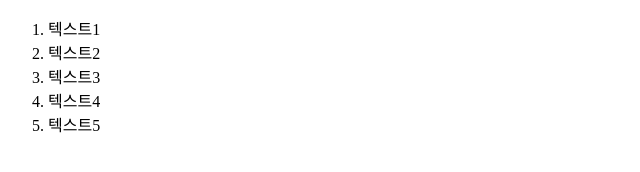
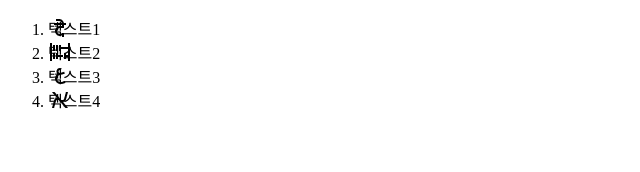
Before and after one commit to jooo0922/sass-rebehayan-for-loop, a plain HTML site: page index.html in a window 1280 px wide. Shown: the whole page, without its empty margins (0-640 px from the left). Drawn offline with Linux system fonts and the light colour scheme.

Commit message:
feat: Add icons without @for loop

```diff
--- a/index.html
+++ b/index.html
@@ -13,7 +13,6 @@
       <li class="ico2">텍스트2</li>
       <li class="ico3">텍스트3</li>
       <li class="ico4">텍스트4</li>
-      <li class="ico5">텍스트5</li>
     </ol>
   </body>
 </html>
--- a/scss/style.scss
+++ b/scss/style.scss
@@ -0,0 +1,26 @@
+// sass에서 사용하는 for 문의 구조는 다음과 같음
+// 아래와 같이 for 문을 쓰게 되면, 변수 $i에 1번부터 5번까지 숫자를 계속 담아주면서
+//  block안의 내용을 계속 반복한다는 뜻.
+/*
+@for $i from 1 to 4 {
+  .list li.ico1 {
+  }
+}
+*/
+
+// 만약 @for 없이 각 리스트에 아이콘을 추가한다면 다음과 같이 해줘야 했음.
+.list li.ico1 {
+  background: url(../icons/ico1.png) no-repeat;
+}
+
+.list li.ico2 {
+  background: url(../icons/ico2.png) no-repeat;
+}
+
+.list li.ico3 {
+  background: url(../icons/ico3.png) no-repeat;
+}
+
+.list li.ico4 {
+  background: url(../icons/ico4.png) no-repeat;
+}
```
Also changed, not shown: css/style.css, icons/ico1.png (added), icons/ico2.png (added), icons/ico3.png (added), icons/ico4.png (added), icons/ico5.png (added).
